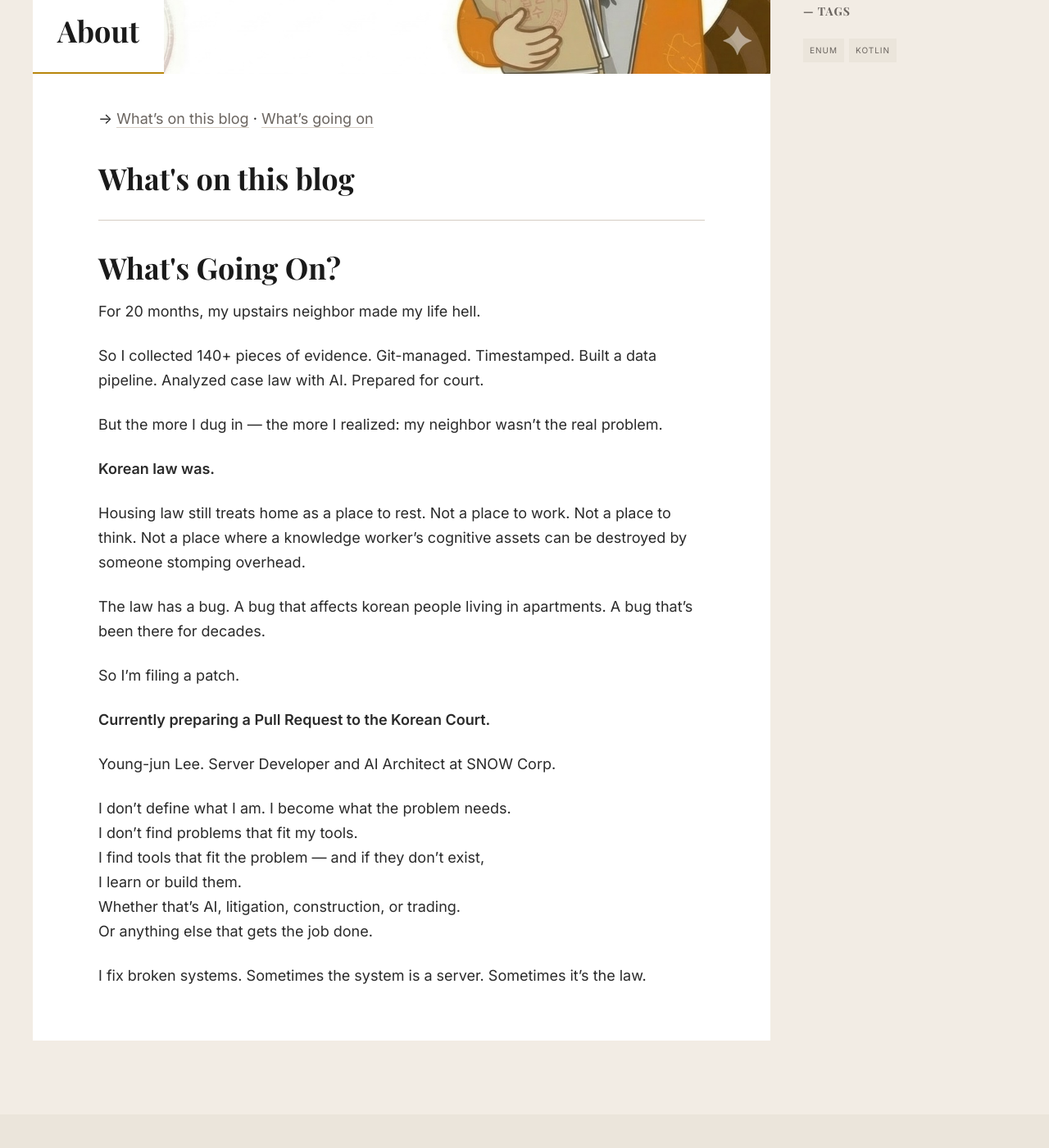
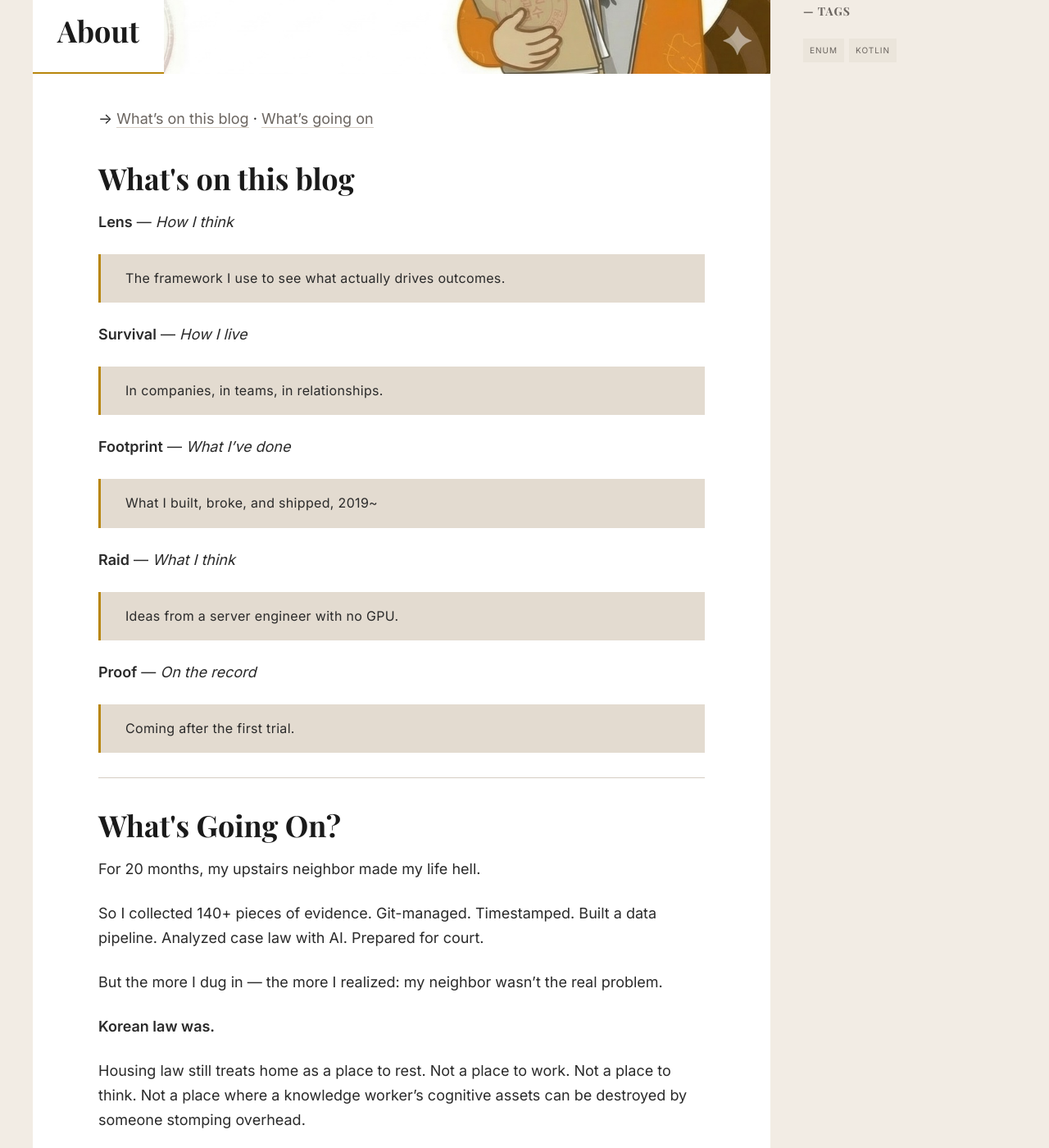
Before and after one commit to banziha104/banziha104.github.io, a Jekyll site: the page built from about.md, in a window 1280 px wide and 1400 px high, scrolled down 759 px. Shown: the whole window at 82% size. Built offline with Jekyll 4.4.1, drawn with Linux system fonts in a browser that asks for light colours; some web fonts are replaced.

Commit message:
feature: 새단장을 시작

```diff
--- a/about.md
+++ b/about.md
@@ -9,6 +9,20 @@ banner_image: aboutPage.jpeg
 
 <h1 id="blog">What's on this blog</h1>
 
+**Lens** — *How I think*
+> The framework I use to see what actually drives outcomes.
+
+**Survival** — *How I live*
+> In companies, in teams, in relationships.
+
+**Footprint** — *What I've done*
+> What I built, broke, and shipped, 2019~
+
+**Raid** — *What I think*
+> Ideas from a server engineer with no GPU.
+
+**Proof** — *On the record*
+> Coming after the first trial.
 
 ---
 
```
